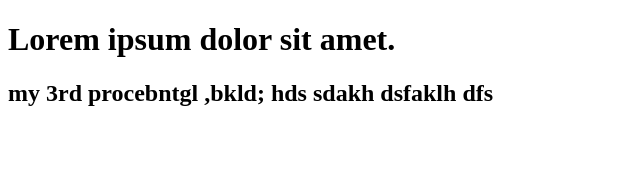
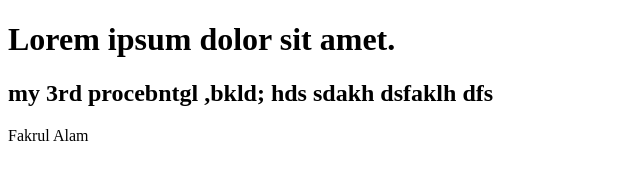
Before and after one commit to Fakrul914046/3rd-Project, a plain HTML site: page index.html in a window 1280 px wide. Shown: the full height of the page, 0-640 px from the left. Drawn offline with Linux system fonts and the light colour scheme.

Commit message:
Update index.html

```diff
--- a/index.html
+++ b/index.html
@@ -8,5 +8,6 @@
 <body>
     <h1> Lorem ipsum dolor sit amet.</h1>
     <h2>my 3rd procebntgl ,bkld; hds sdakh dsfaklh dfs </h2>
+    <p>Fakrul Alam</p>
 </body>
 </html>
```
